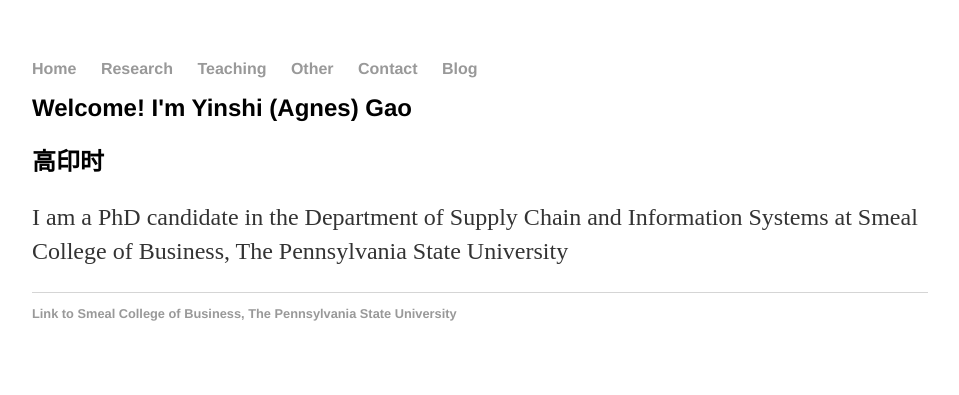
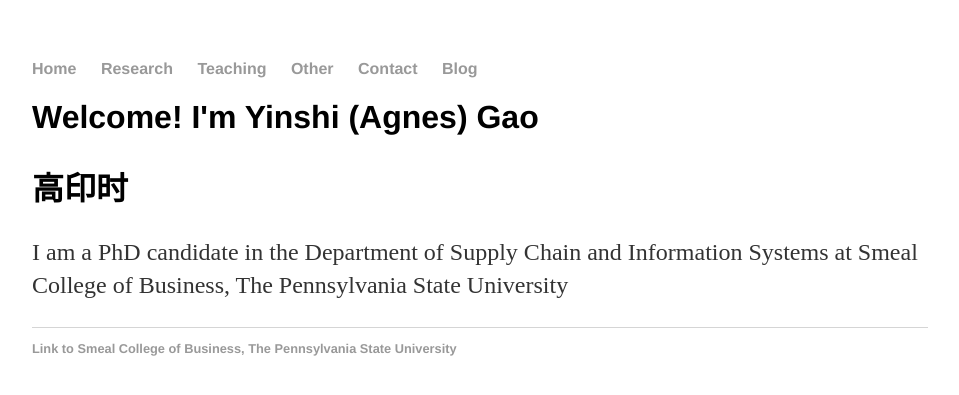
Before and after one commit to yinshi-gao/yinshi-gao.github.io, a Jekyll site: the page built from index.html, in a window 1280 px wide. Shown: the top 395 px of the page, without its empty margins (160-1119 px from the left). Built offline with Jekyll 4.4.1, drawn with Linux system fonts in a browser that asks for light colours.

Commit message:
Update main.css

```diff
--- a/css/main.css
+++ b/css/main.css
@@ -19,12 +19,14 @@ a {
 a:hover {
     text-decoration: underline;
 }
+
 h1 {
-    font-size: 1.5em;
+    font-size: 2em;
     font-family: 'Helvetica', 'Arial', 'Sans-Serif';
 }
+
 h2 {
-    font-size: 1.5em;
+    font-size: 2em;
     font-family: 'KaiTi','Sans-Serif';
 }
 
@@ -33,6 +35,13 @@ p {
     line-height: 1.4em;
     color: #333;
 }
+
+p2{
+    font-size: 1.2em;
+    line-height: 1.4em;
+    color: #333;
+}
+
 footer {
     border-top: 1px solid #d5d5d5;
     font-size: .8em;
```
